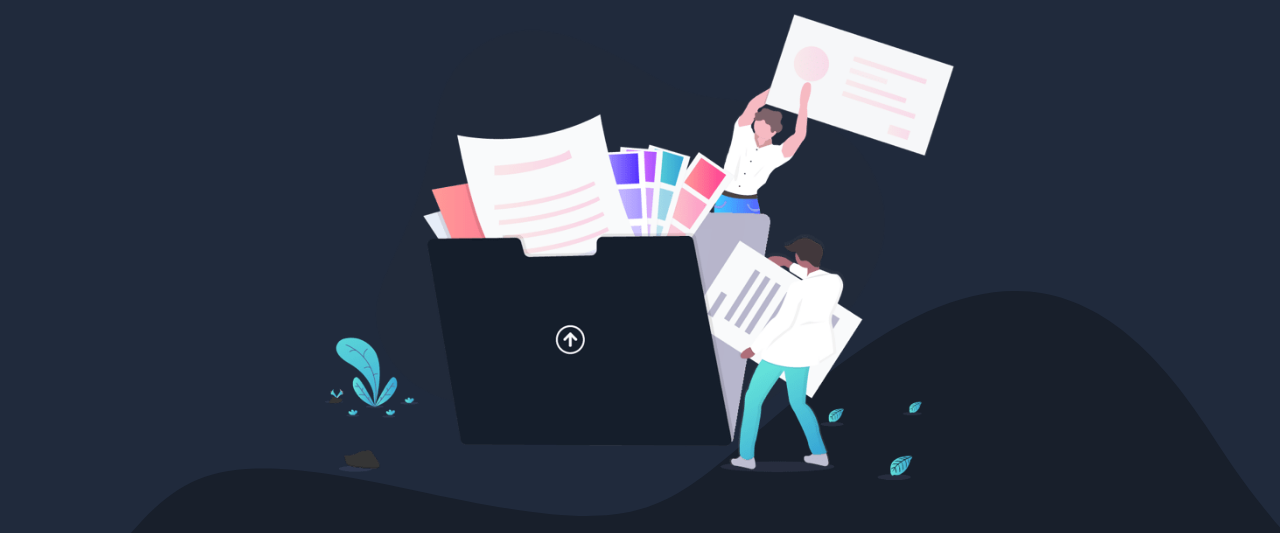
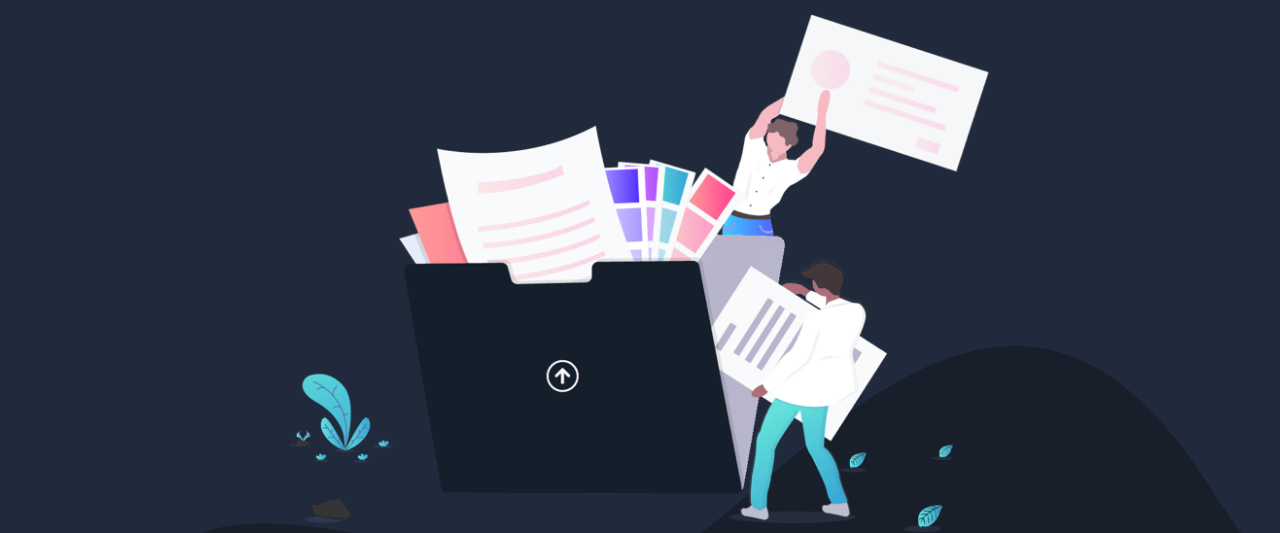
Before and after one commit to axel-po/fylo-dark-theme-landing-page-master, a plain HTML site: page index.html in a window 1280 px wide. Shown: the part 84-617 px from the top of the page. Drawn offline with nearby package versions, Linux system fonts and the light colour scheme.

Commit message:
fix bug illustration

```diff
--- a/style.css
+++ b/style.css
@@ -161,13 +161,8 @@ li {
   flex-direction: column;
 }
 
-.header__container--illustration {
-  display: flex;
-  justify-content: center;
-}
-
 .header__container--illustration img {
-  width: 90%;
+  width: 100%;
 }
 
 .header__container--started {
```
